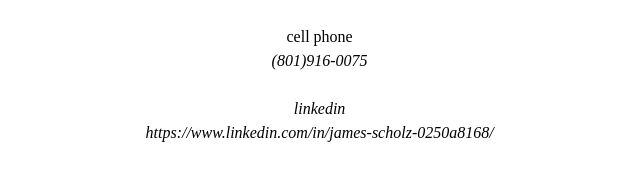
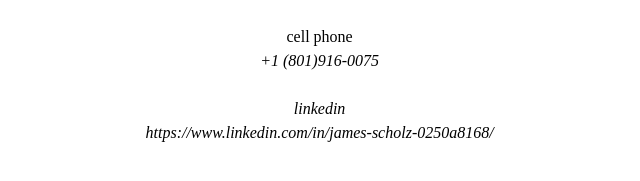
Before and after one commit to jvscholz/website, a plain HTML site: page contact.html in a window 1280 px wide. Shown: the part 359-540 px from the top of the page, 322-962 px from the left. Drawn offline with Linux system fonts and the light colour scheme.

Commit message:
Add files via upload

```diff
--- a/contact.html
+++ b/contact.html
@@ -23,7 +23,7 @@
 <i>jvscholz@gmail.com</i><br>
 <br>
 cell phone<br>
-<i>(801)916-0075<br>
+<i>+1 (801)916-0075<br>
 <br>
 linkedin<br>
 <i>https://www.linkedin.com/in/james-scholz-0250a8168/</i>
```
